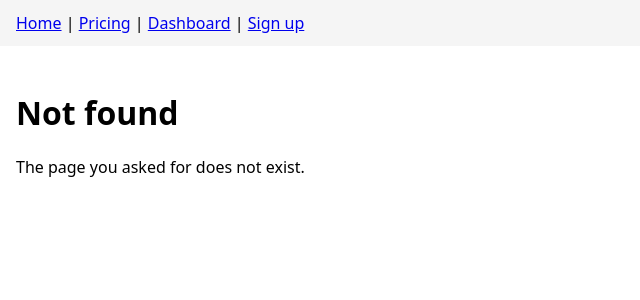
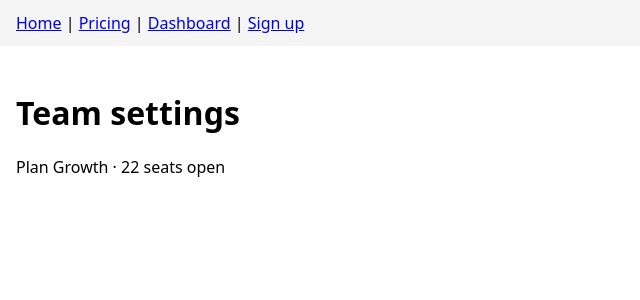
Before and after one commit to ArchAstroEvals/team-ts-saas, a Next.js app: page /team in a window 1280 px wide. Before the commit this address had no page. Shown: the top 300 px of the page, without its empty margins (0-640 px from the left). Built offline with nearby package versions, Linux system fonts and the light colour scheme.

Commit message:
Team settings page

```diff
--- /dev/null
+++ b/app/team/page.jsx
@@ -0,0 +1,16 @@
+import { seatsLeft } from "../../lib/teams.js";
+import { getPlan } from "../../lib/plans.js";
+
+export const metadata = { title: "Team — Acme SaaS" };
+
+export default function Team() {
+  const plan = getPlan("growth");
+  return (
+    <div>
+      <h1>Team settings</h1>
+      <p>
+        Plan {plan.name} · {seatsLeft(plan.seats, 3)} seats open
+      </p>
+    </div>
+  );
+}
```
